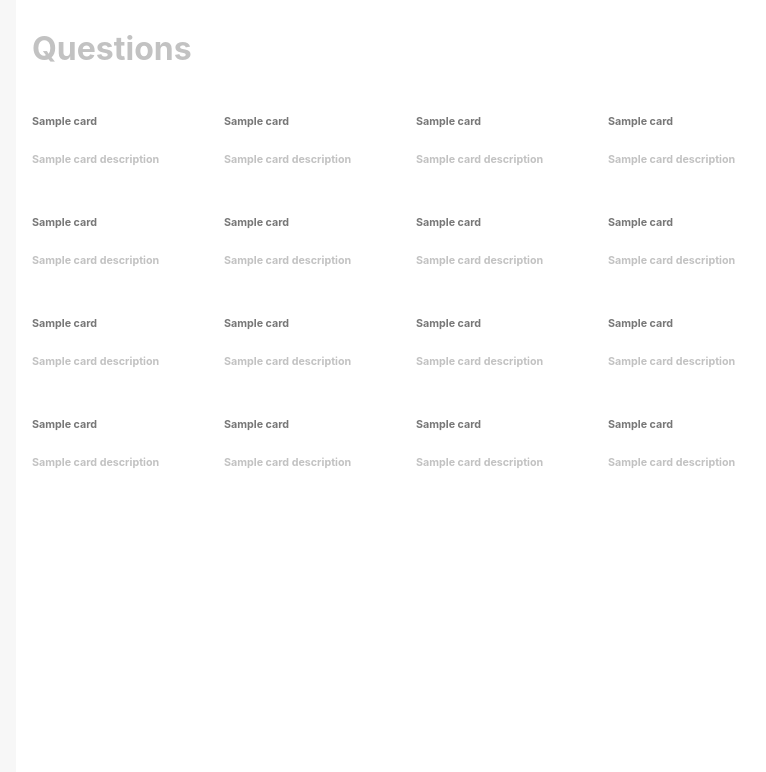
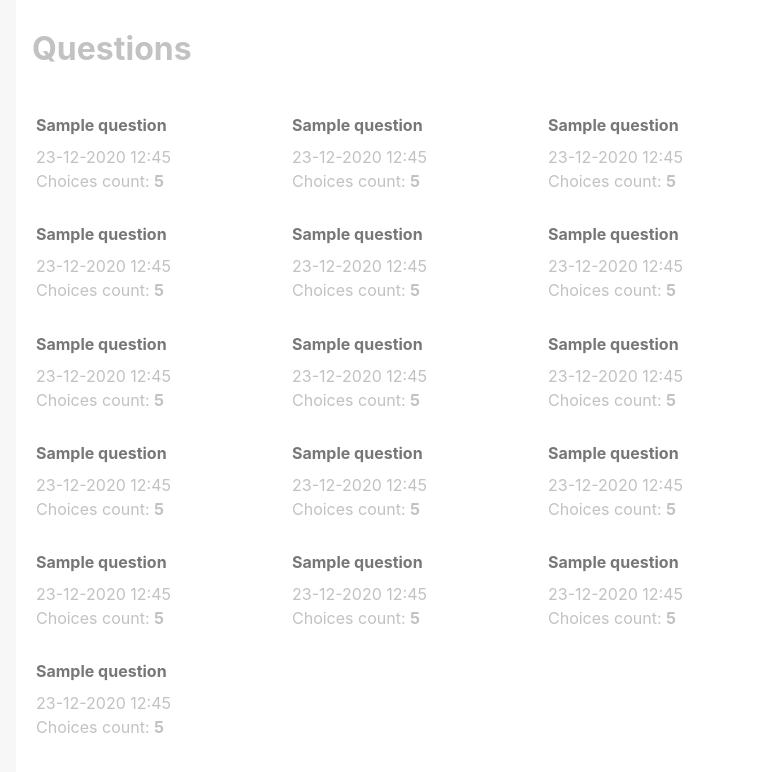
Before and after one commit to najafsen/hey-car, a React app: page /questions in a window 1280 px wide. Shown: the top 772 px of the page, without its empty margins (224-990 px from the left). Built offline with nearby package versions, Linux system fonts and the light colour scheme.

Commit message:
feat(questions): create questionCard component

```diff
--- a/src/components/card/card.tsx
+++ b/src/components/card/card.tsx
@@ -1,11 +1,12 @@
 import styled from "styled-components";
 import { PropsWithChildren } from "../../types/global";
 
-const CardHeader = styled.h6`
+const CardHeader = styled.h4`
   color: #777777;
+  margin-bottom: 12px;
 `;
 
-const CardContent = styled.h6`
+const CardContent = styled.section`
   color: #c2c2c2;
 `;
 
--- /dev/null
+++ b/src/views/questions/components/card/questionCard.tsx
@@ -0,0 +1,40 @@
+import { Link as RouterLink } from "react-router-dom";
+import styled from "styled-components";
+import { Card } from "../../../../components/card/card";
+import { questionsPageBasePath } from "../../questions.router";
+
+const Line = styled.div`
+  margin: 4px 0;
+`;
+
+const Link = styled(RouterLink)`
+  text-decoration: none;
+  padding: 4px;
+
+  :hover {
+    background-color: #fafafa;
+  }
+`;
+
+interface QuestionCardProps {
+  id: string;
+  title: string;
+  published: string;
+  choicesCount: number;
+}
+
+export const QuestionCard = ({
+  id,
+  title,
+  published,
+  choicesCount,
+}: QuestionCardProps) => (
+  <Link to={`${questionsPageBasePath}/${id}`}>
+    <Card header={title}>
+      <Line>{published}</Line>
+      <Line>
+        Choices count: <strong>{choicesCount}</strong>
+      </Line>
+    </Card>
+  </Link>
+);
--- a/src/views/questions/questions.router.tsx
+++ b/src/views/questions/questions.router.tsx
@@ -3,12 +3,12 @@ import { QuestionDetails } from "./views/details/questionDetails";
 import { QuestionsList } from "./views/list/questionsList";
 import { QuestionNew } from "./views/new/questionNew";
 
-const basePath = "questions";
+export const questionsPageBasePath = "questions";
 
 export const QuestionsRouter = () => (
   <Switch>
-    <Route exact path={`/${basePath}`} component={QuestionsList} />
-    <Route path={`/${basePath}/new`} component={QuestionNew} />
-    <Route path={`/${basePath}/details/:id`} component={QuestionDetails} />
+    <Route exact path={`/${questionsPageBasePath}`} component={QuestionsList} />
+    <Route path={`/${questionsPageBasePath}/new`} component={QuestionNew} />
+    <Route path={`/${questionsPageBasePath}/:id`} component={QuestionDetails} />
   </Switch>
 );
--- a/src/views/questions/views/list/questionsList.tsx
+++ b/src/views/questions/views/list/questionsList.tsx
@@ -1,16 +1,16 @@
 import { FunctionComponent } from "react";
 import styled from "styled-components";
-import { Card } from "../../../../components/card/card";
 import { PageContent } from "../../../../components/pageContent/pageContent";
 import { PageHeader } from "../../../../components/pageHeader/pageHeader";
 import { mdMinWidth } from "../../../../constants/styles";
+import { QuestionCard } from "../../components/card/questionCard";
 
 const List = styled.div`
   display: grid;
 
   @media (min-width: ${mdMinWidth}) {
     grid-auto-flow: row;
-    grid-template-columns: repeat(auto-fill, minmax(160px, 1fr));
+    grid-template-columns: repeat(auto-fill, minmax(200px, 1fr));
   }
 `;
 
@@ -20,22 +20,102 @@ export const QuestionsList: FunctionComponent<{}> = () => {
       <PageHeader>Questions</PageHeader>
       <PageContent>
         <List>
-          <Card header="Sample card">Sample card description</Card>
-          <Card header="Sample card">Sample card description</Card>
-          <Card header="Sample card">Sample card description</Card>
-          <Card header="Sample card">Sample card description</Card>
-          <Card header="Sample card">Sample card description</Card>
-          <Card header="Sample card">Sample card description</Card>
-          <Card header="Sample card">Sample card description</Card>
-          <Card header="Sample card">Sample card description</Card>
-          <Card header="Sample card">Sample card description</Card>
-          <Card header="Sample card">Sample card description</Card>
-          <Card header="Sample card">Sample card description</Card>
-          <Card header="Sample card">Sample card description</Card>
-          <Card header="Sample card">Sample card description</Card>
-          <Card header="Sample card">Sample card description</Card>
-          <Card header="Sample card">Sample card description</Card>
-          <Card header="Sample card">Sample card description</Card>
+          <QuestionCard
+            id="5"
+            title="Sample question"
+            published="23-12-2020 12:45"
+            choicesCount={5}
+          />
+          <QuestionCard
+            id="5"
+            title="Sample question"
+            published="23-12-2020 12:45"
+            choicesCount={5}
+          />
+          <QuestionCard
+            id="5"
+            title="Sample question"
+            published="23-12-2020 12:45"
+            choicesCount={5}
+          />
+          <QuestionCard
+            id="5"
+            title="Sample question"
+            published="23-12-2020 12:45"
+            choicesCount={5}
+          />
+          <QuestionCard
+            id="5"
+            title="Sample question"
+            published="23-12-2020 12:45"
+            choicesCount={5}
+          />
+          <QuestionCard
+            id="5"
+            title="Sample question"
+            published="23-12-2020 12:45"
+            choicesCount={5}
+          />
+          <QuestionCard
+            id="5"
+            title="Sample question"
+            published="23-12-2020 12:45"
+            choicesCount={5}
+          />
+          <QuestionCard
+            id="5"
+            title="Sample question"
+            published="23-12-2020 12:45"
+            choicesCount={5}
+          />
+          <QuestionCard
+            id="5"
+            title="Sample question"
+            published="23-12-2020 12:45"
+            choicesCount={5}
+          />
+          <QuestionCard
+            id="5"
+            title="Sample question"
+            published="23-12-2020 12:45"
+            choicesCount={5}
+          />
+          <QuestionCard
+            id="5"
+            title="Sample question"
+            published="23-12-2020 12:45"
+            choicesCount={5}
+          />
+          <QuestionCard
+            id="5"
+            title="Sample question"
+            published="23-12-2020 12:45"
+            choicesCount={5}
+          />
+          <QuestionCard
+            id="5"
+            title="Sample question"
+            published="23-12-2020 12:45"
+            choicesCount={5}
+          />
+          <QuestionCard
+            id="5"
+            title="Sample question"
+            published="23-12-2020 12:45"
+            choicesCount={5}
+          />
+          <QuestionCard
+            id="5"
+            title="Sample question"
+            published="23-12-2020 12:45"
+            choicesCount={5}
+          />
+          <QuestionCard
+            id="5"
+            title="Sample question"
+            published="23-12-2020 12:45"
+            choicesCount={5}
+          />
         </List>
       </PageContent>
     </>
```
